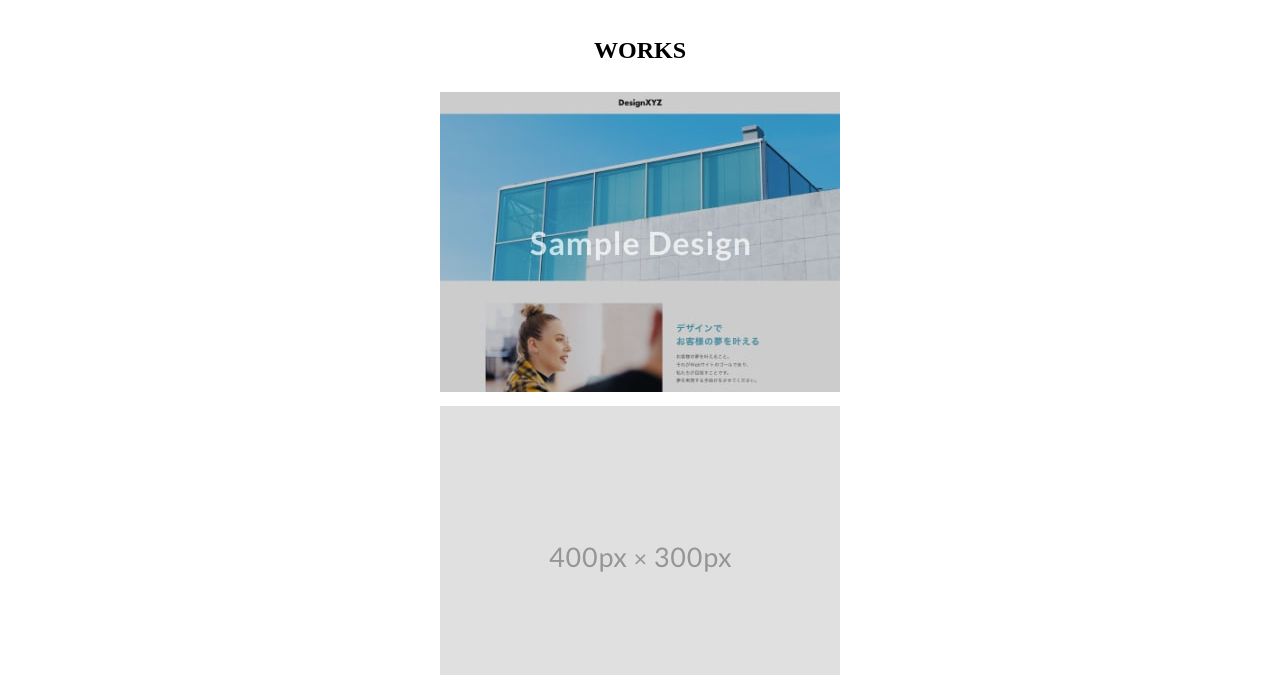
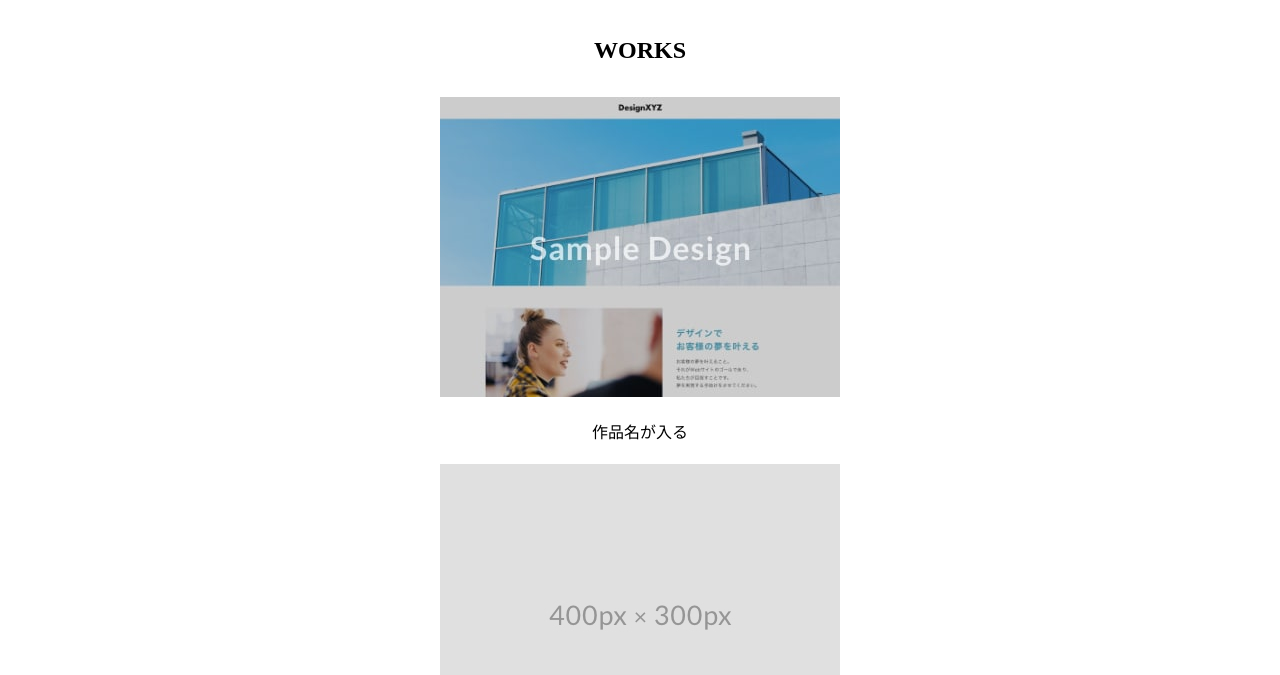
Before and after one commit to pphos/gatsby-portfolio, a Gatsby site: page / in a window 1280 px wide. Shown: the part 125-800 px from the top of the page. Built offline with nearby package versions, Linux system fonts and the light colour scheme; Gatsby itself is replaced by a stand-in of ours.

Commit message:
update Works layout

```diff
--- a/package.json
+++ b/package.json
@@ -6,7 +6,7 @@
   "license": "0BSD",
   "scripts": {
     "build": "gatsby build",
-    "develop": "gatsby develop",
+    "develop": "gatsby develop -H 0.0.0.0",
     "format": "prettier --write \"**/*.{js,jsx,ts,tsx,json,md}\"",
     "start": "npm run develop",
     "serve": "gatsby serve",
--- a/src/components/Works.tsx
+++ b/src/components/Works.tsx
@@ -6,6 +6,7 @@ import {
   Grid,
   GridItem,
   Link,
+  Text,
   Image,
 } from '@chakra-ui/react';
 
@@ -42,28 +43,31 @@ const workItems: WorkType[] = [
 const Works: React.VFC = () => {
   return (
     <Box as="section" py="20" backgroundColor="gray.100" id="works">
-      <VStack>
-        <Heading as="h2" size="xl" color="blue.500" li>
+      <VStack px="10">
+        <Heading as="h2" size="xl" color="blue.500">
           WORKS
         </Heading>
         <Grid
           templateColumns={{
-            base: 'repeat(1, 1fr)',
             md: 'repeat(2, 1fr)',
             lg: 'repeat(3, 1fr)',
           }}
-          gap="10"
+          gap="5"
+          pt="5"
         >
           {workItems.map((item, index) => {
             return (
               <GridItem>
-                <Link>
+                <Link _hover={{ textDecoration: 'none' }}>
                   <Image
                     src={item.imageUrl}
                     alt=""
                     borderColor="gray.100"
                     mx="auto"
                   />
+                  <Text fontSize="md" textAlign="center" pt="2">
+                    {item.label}
+                  </Text>
                 </Link>
               </GridItem>
             );
```
